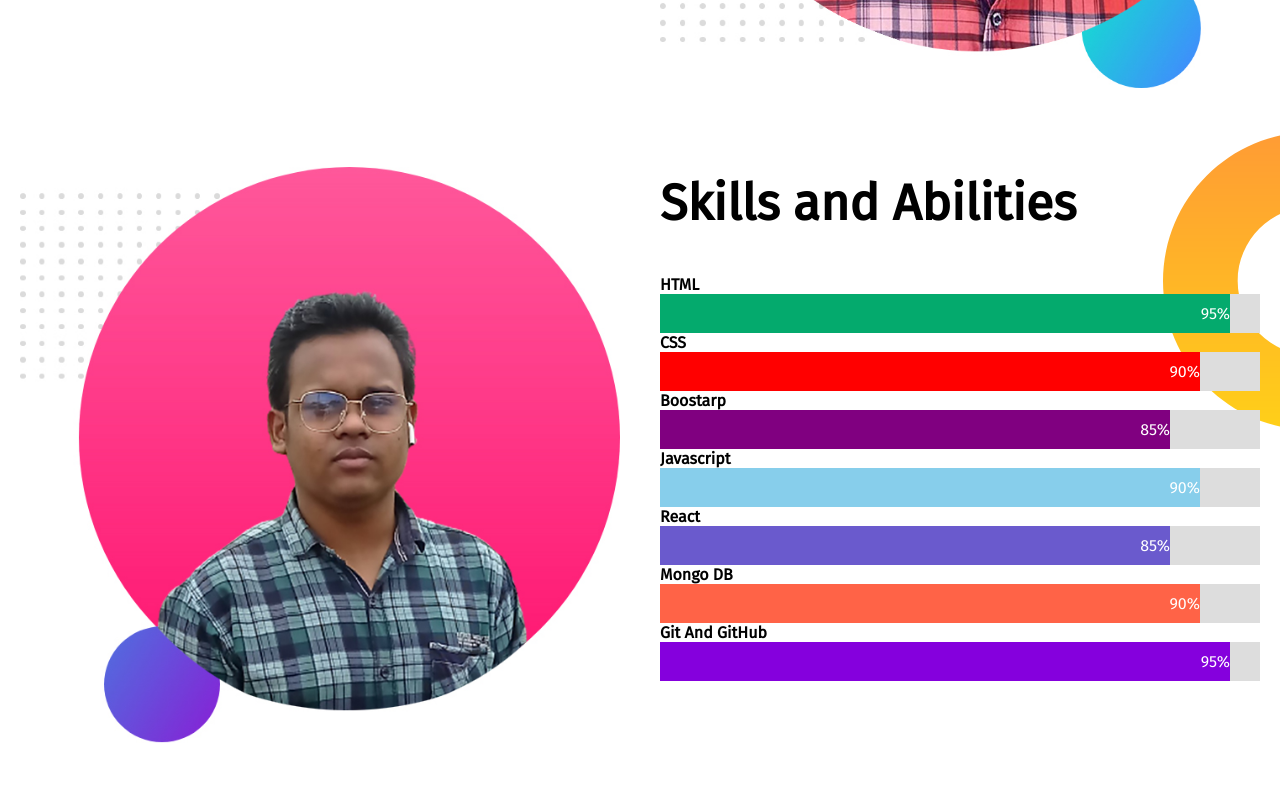
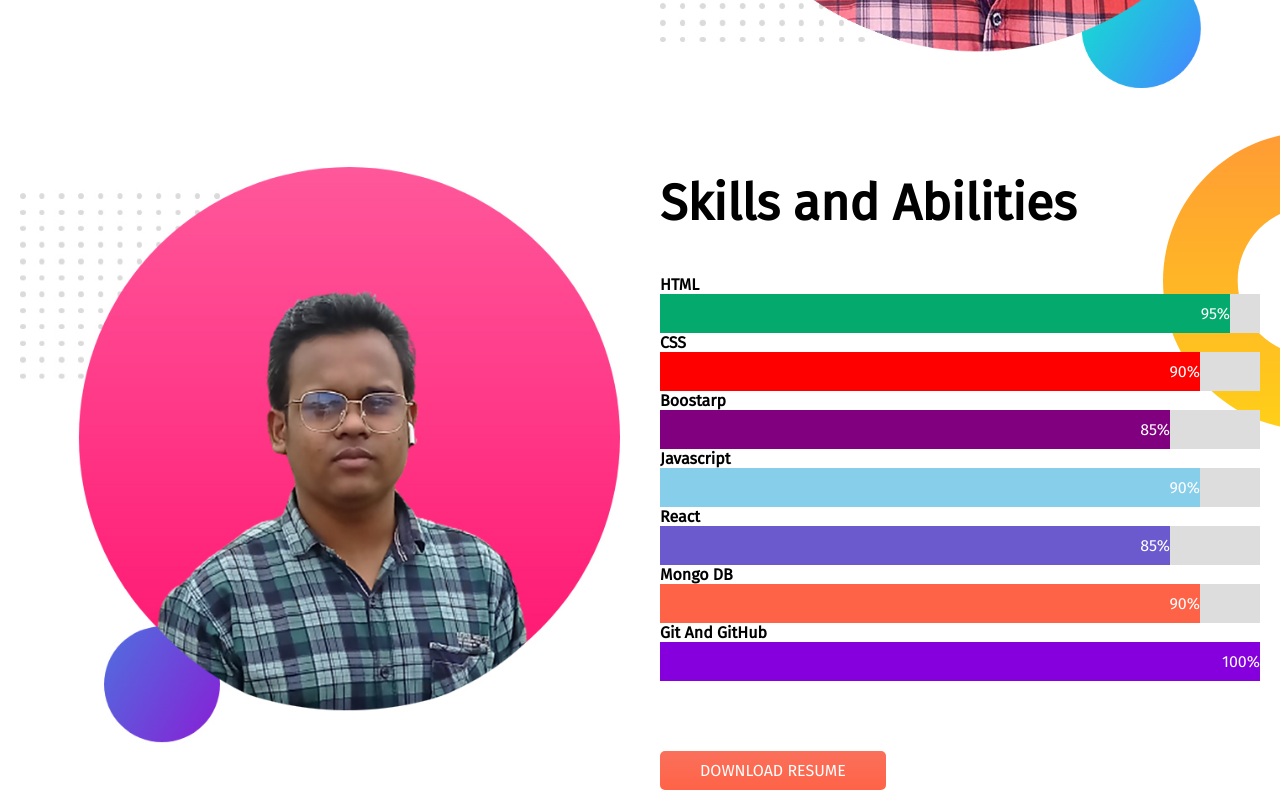
Before and after one commit to Afsaruddin12133/Afsar-Portfolio-Websit, a plain HTML site: page Afsar.html in a window 1280 px wide. Shown: the part 578-1378 px from the top of the page. Before the commit the page ends 1345 px from the top, so only its background shows below. Drawn offline with Linux system fonts and the light colour scheme.

Commit message:
updeates

```diff
--- a/Afsar.css
+++ b/Afsar.css
@@ -72,7 +72,7 @@ h3{
     background-color: tomato;
 }
 .Git{
-    width: 95%;
+    width: 100%;
     background-color: rgb(133, 0, 221);
 }
 #padding-bootom{
@@ -87,3 +87,6 @@ h3{
 .flexgivolee{
     display: flex;
 }
+.down{
+  padding-bottom: 80px;
+}
--- a/Afsar.html
+++ b/Afsar.html
@@ -51,10 +51,10 @@
                     <div class="skills Mongo">90%</div>
                 </div>
                 <strong>Git And GitHub</strong>
-                <div class="stick">
-                    <div class="skills Git">95%</div>
+                <div class="sticks down">
+                    <div class="skills Git">100%</div>
                 </div>
-
+                <a class="link-button" target="blank" href="https://drive.google.com/drive/u/0/folders/17djVmT0s_M75GptUj9Hm8OMjU3X7yYFC">DOWNLOAD RESUME</a>
         </div>
     </section>
 </body>
```
